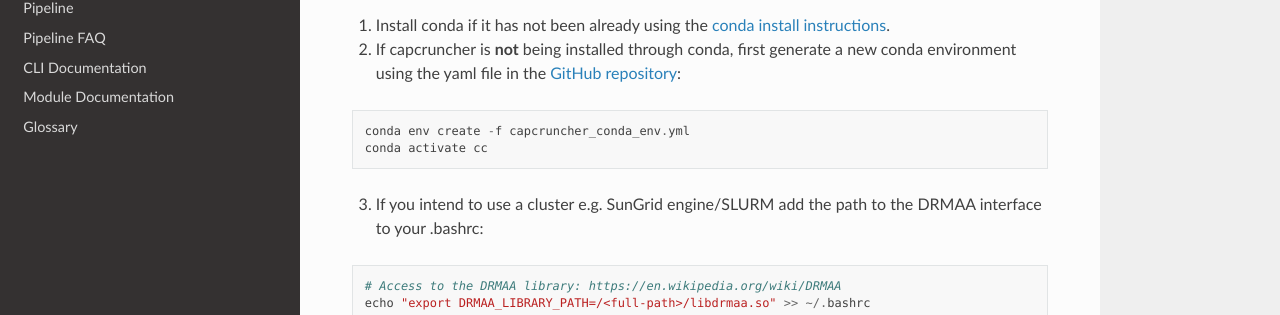
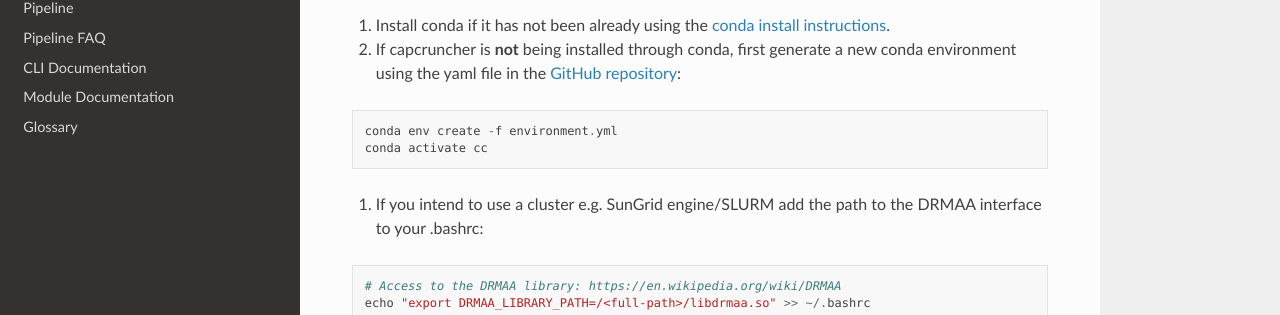
Before and after one commit to sims-lab/CapCruncher, a Sphinx documentation site: the page built from docs/installing.rst, in a window 1280 px wide and 1400 px high. Shown: the part 202-517 px from the top of the window. Built offline with Sphinx 7.4.7 and the Read the Docs theme 2.0.0, drawn with Linux system fonts in a browser that asks for light colours.

Commit message:
Now referencing environment.yml

```diff
--- a/docs/installing.rst
+++ b/docs/installing.rst
@@ -11,10 +11,10 @@ Pre-Installation recommendations
 
 ::
 
-    conda env create -f capcruncher_conda_env.yml
+    conda env create -f environment.yml
     conda activate cc
 
-3. If you intend to use a cluster e.g. SunGrid engine/SLURM add the path to the DRMAA interface to your .bashrc:
+1. If you intend to use a cluster e.g. SunGrid engine/SLURM add the path to the DRMAA interface to your .bashrc:
 
 ::
 
```
